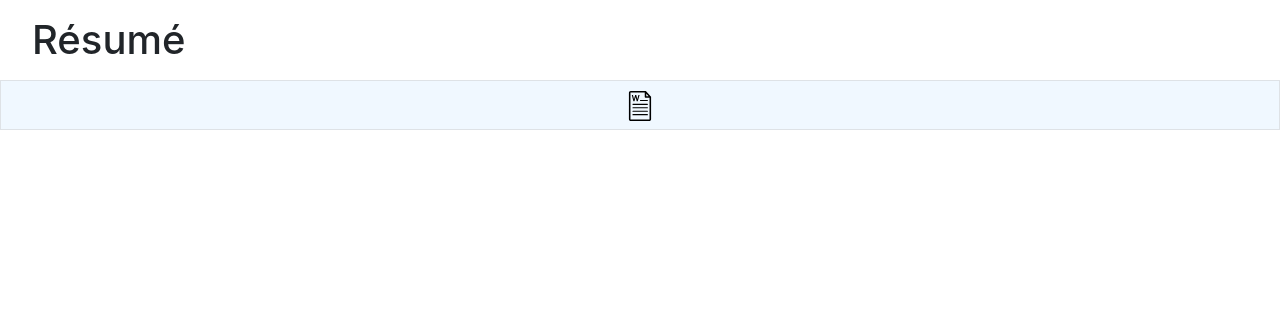
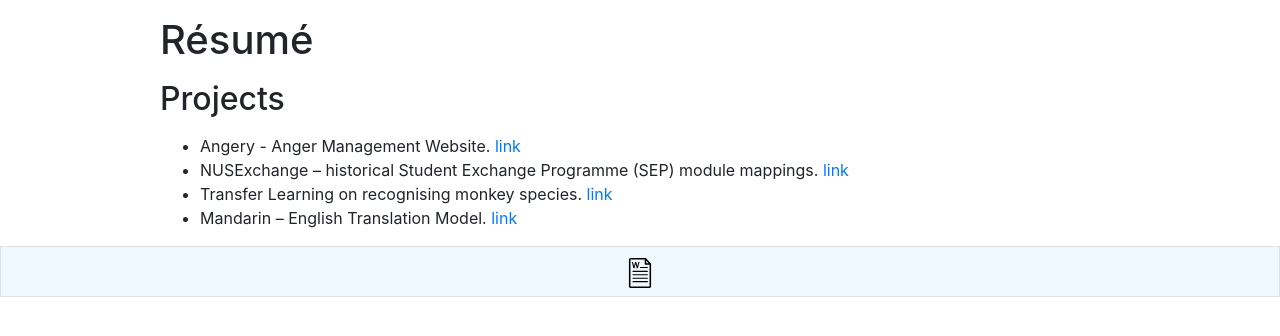
Before and after one commit to lowjiayee/Personal-Website, a Flask app: page /resume.html in a window 1280 px wide. Shown: the part 51-387 px from the top of the page. Run offline with Flask 2, Linux system fonts and the light colour scheme; some libraries are stand-ins or nearby versions.

Commit message:
Update resume.html

```diff
--- a/static/design.css
+++ b/static/design.css
@@ -21,7 +21,7 @@
 }
 
 .main {
-	margin: 1rem 2rem;
+	margin: 1rem 10rem;
 }
 
 footer {
--- a/templates/resume.html
+++ b/templates/resume.html
@@ -20,7 +20,28 @@
 	</nav>
 
 	<div class="main">
-		<h1>Résumé</h1>
+		<p><h1>Résumé</h1></p>
+		<p><h2>Projects</h2></p>
+		<p>
+			<ul>
+				<li>
+					Angery - Anger Management Website.
+					<a href="https://hackroll2020.web.app/">link</a>
+				</li>
+				<li>
+					NUSExchange – historical Student Exchange Programme (SEP) module mappings.
+					<a href="https://nusteammate.pythonanywhere.com">link</a>
+				</li>
+				<li>
+					Transfer Learning on recognising monkey species.
+					<a href="https://drive.google.com/open?id=18ubjvM-mKHJFpG-OsXF8btNL7oseFQCy">link</a>
+				</li>
+				<li>
+					Mandarin – English Translation Model.
+					<a href="https://drive.google.com/open?id=1R-O-3ih0MyL3ModlwoYx6Yg8AnLHc4jF">link</a>
+				</li>
+			</ul>
+		</p>
 	</div>
 </body>
 
```
Also changed, not shown: 15 other files.
